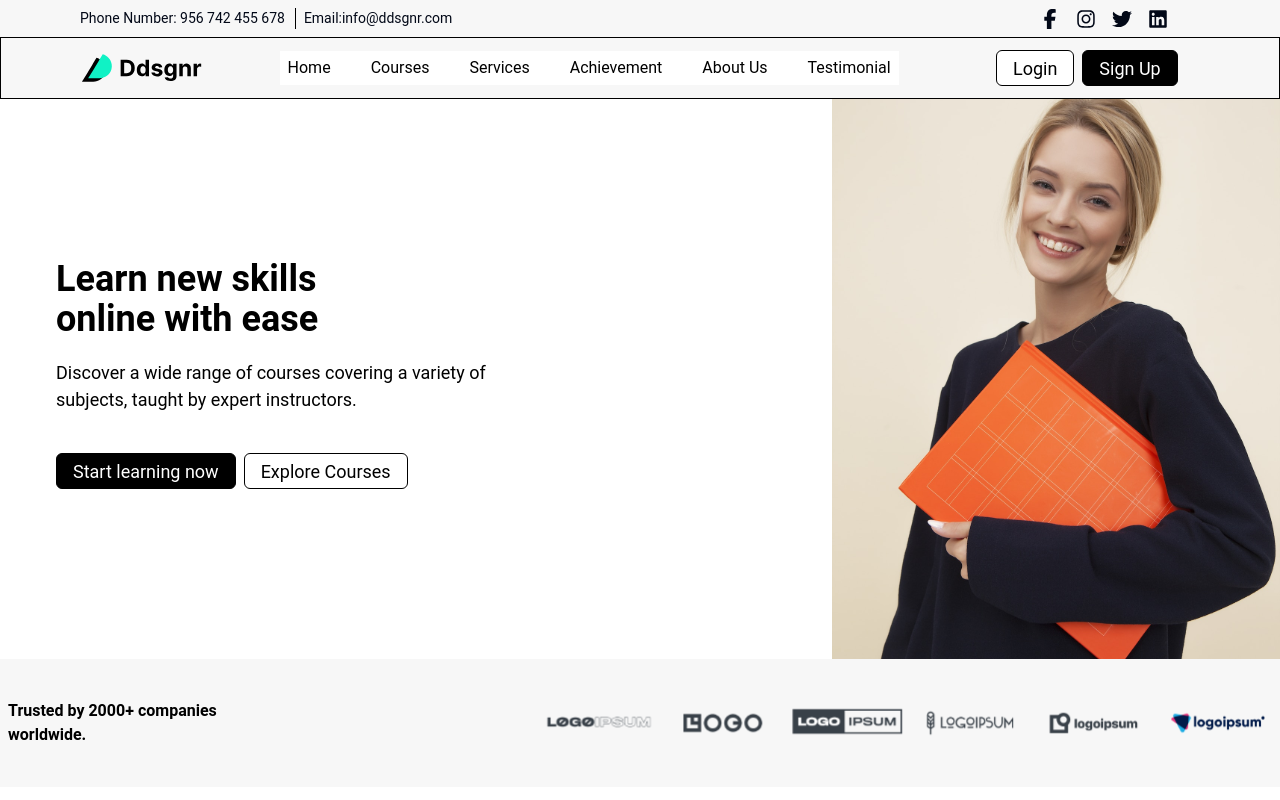
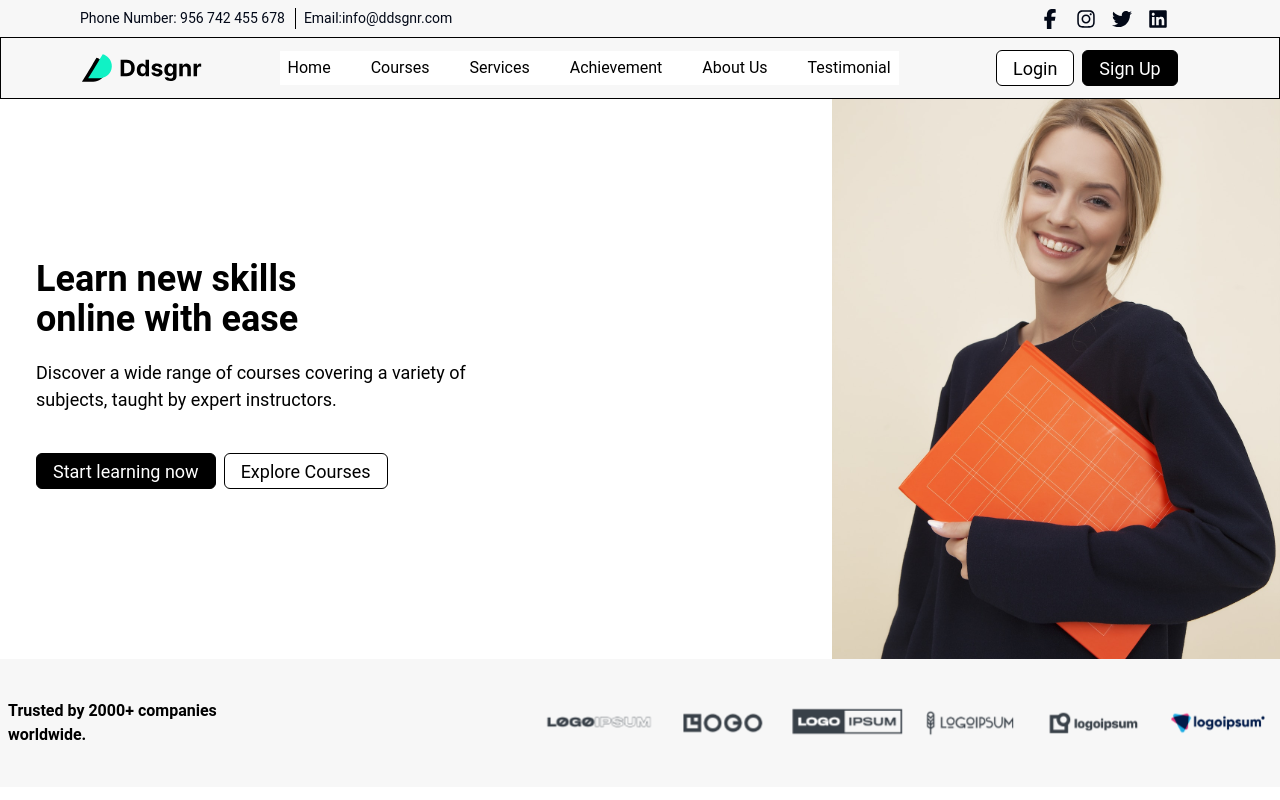
Before and after one commit to SabaZain/assignment-figma2, a Next.js app: page / in a window 1280 px wide. Shown: the top 800 px of the page. Built offline with nearby package versions, Linux system fonts and the light colour scheme.

Commit message:
Update page.tsx

```diff
--- a/src/app/Hero/page.tsx
+++ b/src/app/Hero/page.tsx
@@ -6,7 +6,7 @@ const HeroPage = () => {
   return (
     <div>
       <div className='flex flex-col md:flex-row lg:flex-row justify-center'>
-        <div className='w-full md:w-1/2 lg:w-1/2 pl-14 pt-8 md:pt-40 lg:pt-40 justify-center'>
+        <div className='w-full md:w-1/2 lg:w-1/2 pl-9 pt-8 md:pt-40 lg:pt-40 justify-center'>
           <h1 className='text-[#000000] text-4xl font-bold'>Learn new skills <br /> online with ease</h1>
           <p className='text-[#000000] text-[16px] md:text-[18px] lg:text-[18px] pt-5 hidden md:flex lg:flex'>Discover a wide range of courses covering a variety of <br /> subjects, taught by expert instructors.</p>
           <p className='text-[#000000] text-[16px] md:text-[18px] lg:text-[18px] pt-5 md:hidden lg:hidden'>Discover a wide range of courses covering a <br /> variety of subjects, taught by expert instructors.</p>
```
